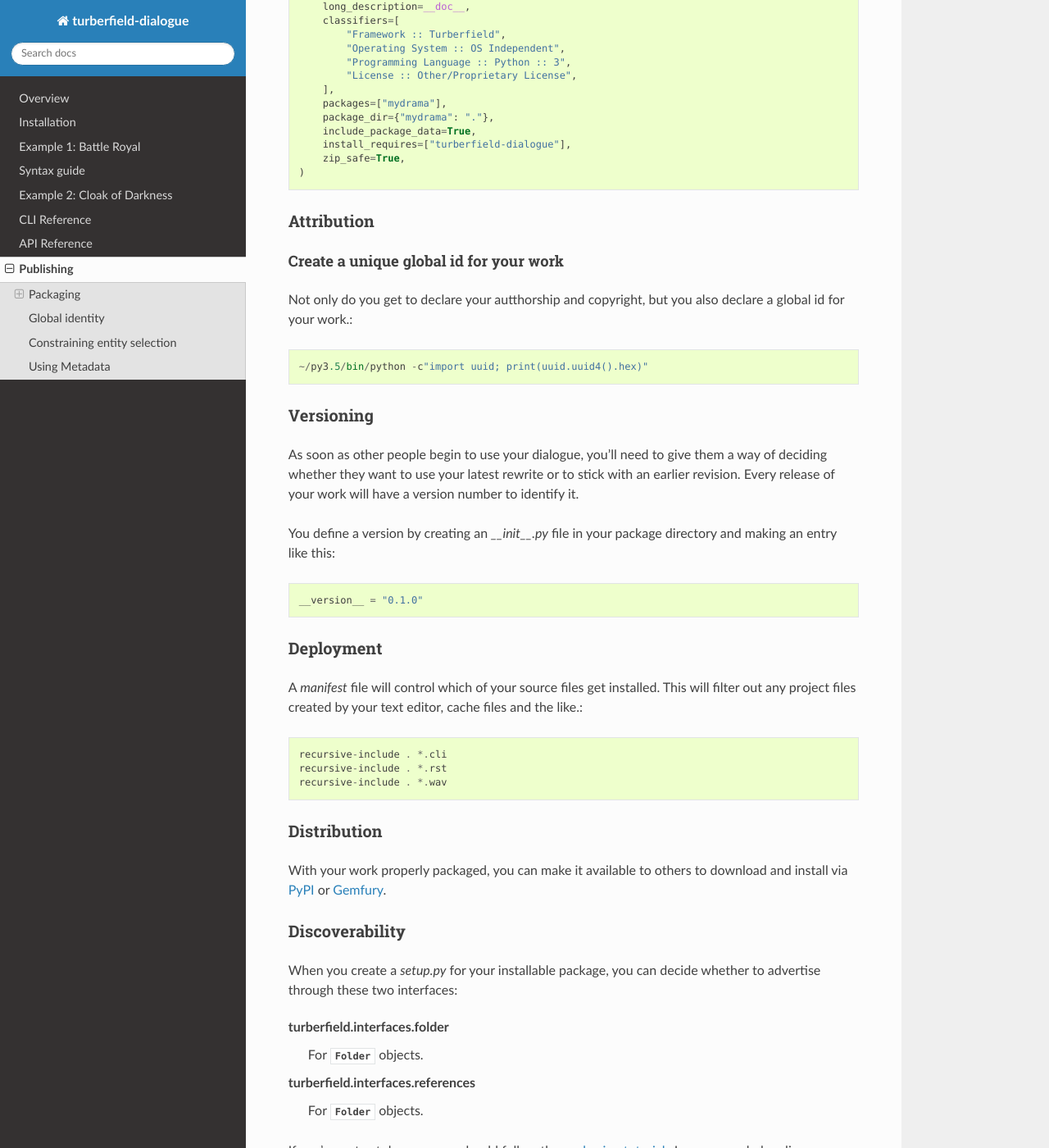
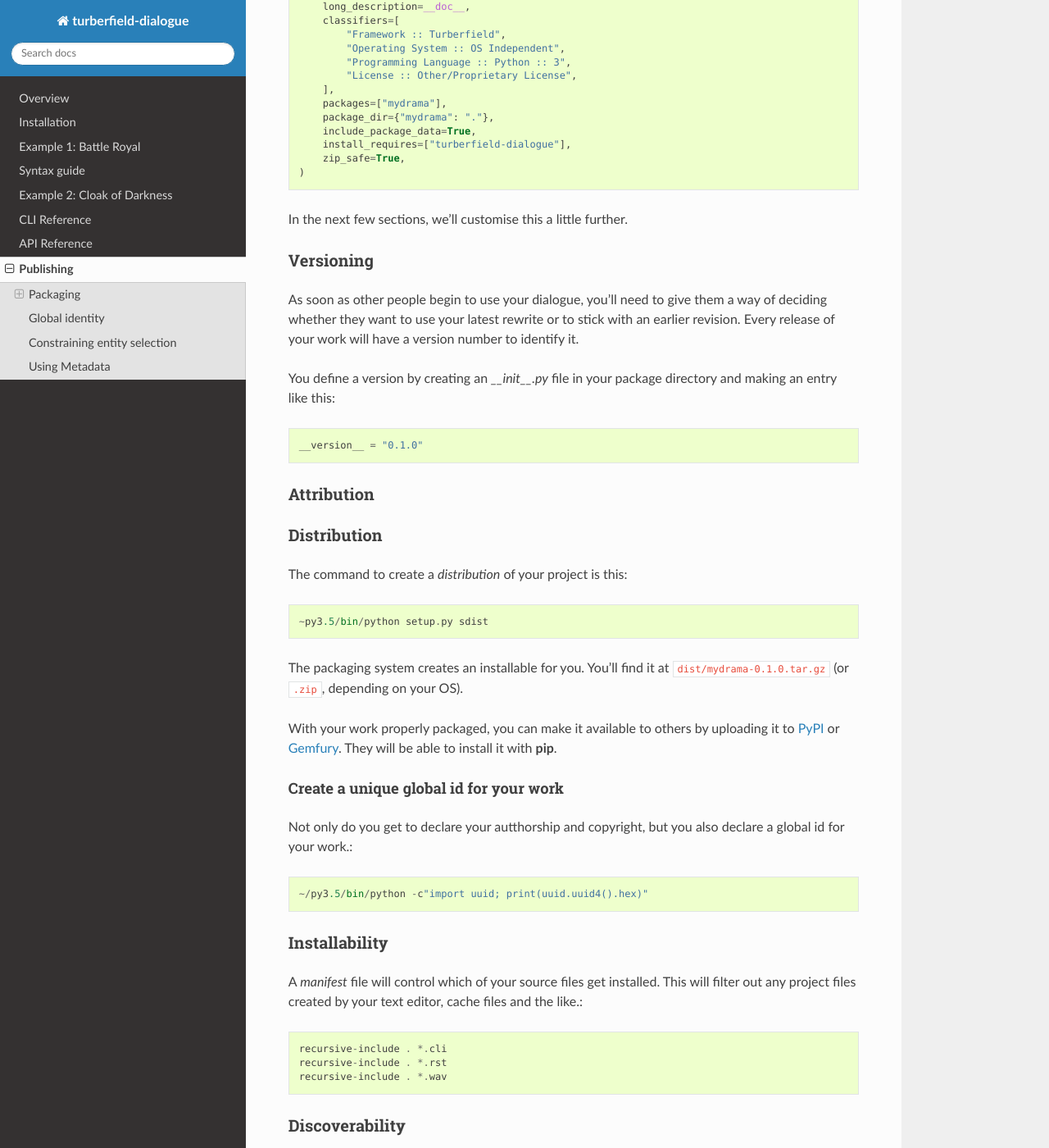
Before and after one commit to tundish/turberfield-dialogue, a Sphinx documentation site: the page built from turberfield/dialogue/doc/packaging.rst, in a window 1280 px wide and 1400 px high, scrolled down 2118 px. Shown: the whole window at 82% size. Built offline with Sphinx 7.4.7 and the Read the Docs theme 2.0.0, drawn with Linux system fonts in a browser that asks for light colours; some of the changed text lies outside the part shown.

Commit message:
More work on packaging.

```diff
--- a/turberfield/dialogue/doc/packaging.rst
+++ b/turberfield/dialogue/doc/packaging.rst
@@ -18,21 +18,20 @@ Packaging
 
 Packaging gives you the following advantages:
 
+* Versioning_
 * Attribution_
-* Versioning_
-* Deployment
 * Distribution_
+* Dependency management
 * Discoverability
-* Dependency management
-* Aggregation
+* `Installability`_
 
 Checklist
 ~~~~~~~~~
 
 #. `Directory structure`_
-#. `Create a manifest`_
-#. `Create a README file`_
-#. `Create the setup.py`_
+#. `Make a manifest`_
+#. `Write a README file`_
+#. `Write the setup.py`_
 
 Directory structure
 -------------------
@@ -72,20 +71,21 @@ editor, cache files and the like. It should look like this::
     recursive-include . *.rst
     recursive-include . *.wav
 
-Create a README file
---------------------
+Write a README file
+-------------------
 
-The `README.rst` file is your first opportunity to describe your drama to
+The `README.rst` file is an opportunity to describe your drama to
 potential collaborators. It is a reStructuredText_ file, so you can include
 hyperlinks and other useful structures.
 
 At a minimum, this file should contain your name, email address and
 an assertion of your copyright. Other details are up to you.
 
-Create the setup.py
--------------------
+Write the setup.py
+------------------
 
-`setup.py` file contains the packaging boilerplate.
+`setup.py` is like an electronic form which tells the packaging system all
+about your project. Here is the standard boilerplate you should use.
 
 .. code-block:: python
 
@@ -121,19 +121,7 @@ Create the setup.py
         zip_safe=True,
     )
 
-
-
-Attribution
-~~~~~~~~~~~
-
-
-Create a unique global id for your work
----------------------------------------
-
-Not only do you get to declare your autthorship and copyright, but you
-also declare a global id for your work.::
-
-    ~/py3.5/bin/python -c"import uuid; print(uuid.uuid4().hex)"
+In the next few sections, we'll customise this a little further.
 
 Versioning
 ~~~~~~~~~~
@@ -148,8 +136,34 @@ directory and making an entry like this::
 
     __version__ = "0.1.0"
 
-Deployment
-~~~~~~~~~~
+Attribution
+~~~~~~~~~~~
+
+
+Distribution
+~~~~~~~~~~~~
+
+The command to create a `distribution` of your project is this::
+
+    ~py3.5/bin/python setup.py sdist
+
+The packaging system creates an installable for you. You'll find
+it at ``dist/mydrama-0.1.0.tar.gz`` (or ``.zip``, depending on your OS).
+
+With your work properly packaged, you can make it available to others
+by uploading it to PyPI_ or Gemfury_. They will be able to install it
+with **pip**.
+
+Create a unique global id for your work
+---------------------------------------
+
+Not only do you get to declare your autthorship and copyright, but you
+also declare a global id for your work.::
+
+    ~/py3.5/bin/python -c"import uuid; print(uuid.uuid4().hex)"
+
+Installability
+~~~~~~~~~~~~~~
 
 A `manifest` file will control which of your source files get
 installed. This will filter out any project files created by your text
@@ -158,12 +172,6 @@ editor, cache files and the like.::
     recursive-include . *.cli
     recursive-include . *.rst
     recursive-include . *.wav
-
-Distribution
-~~~~~~~~~~~~
-
-With your work properly packaged, you can make it available to others
-to download and install via PyPI_ or Gemfury_.
 
 Discoverability
 ~~~~~~~~~~~~~~~
```
Also changed, not shown: other parts of turberfield/dialogue/doc/packaging.rst (+3 -2 lines).
